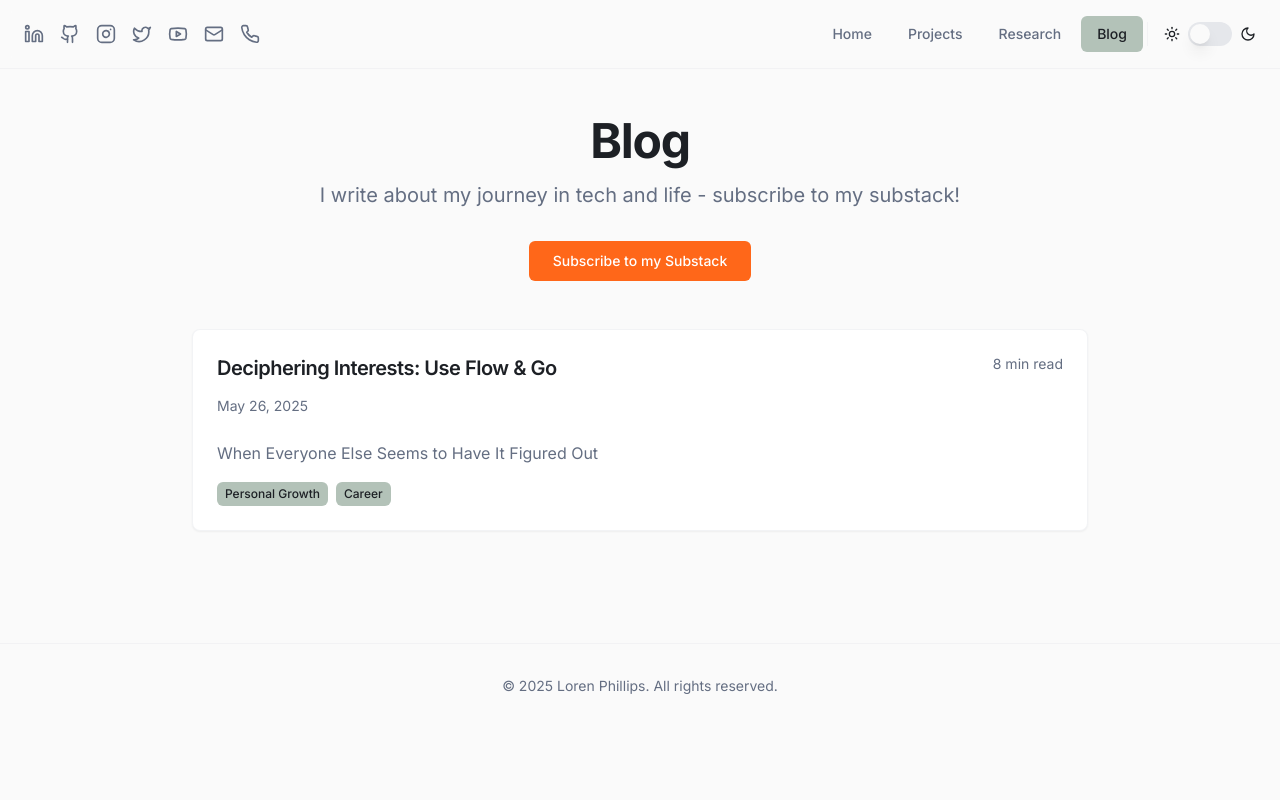
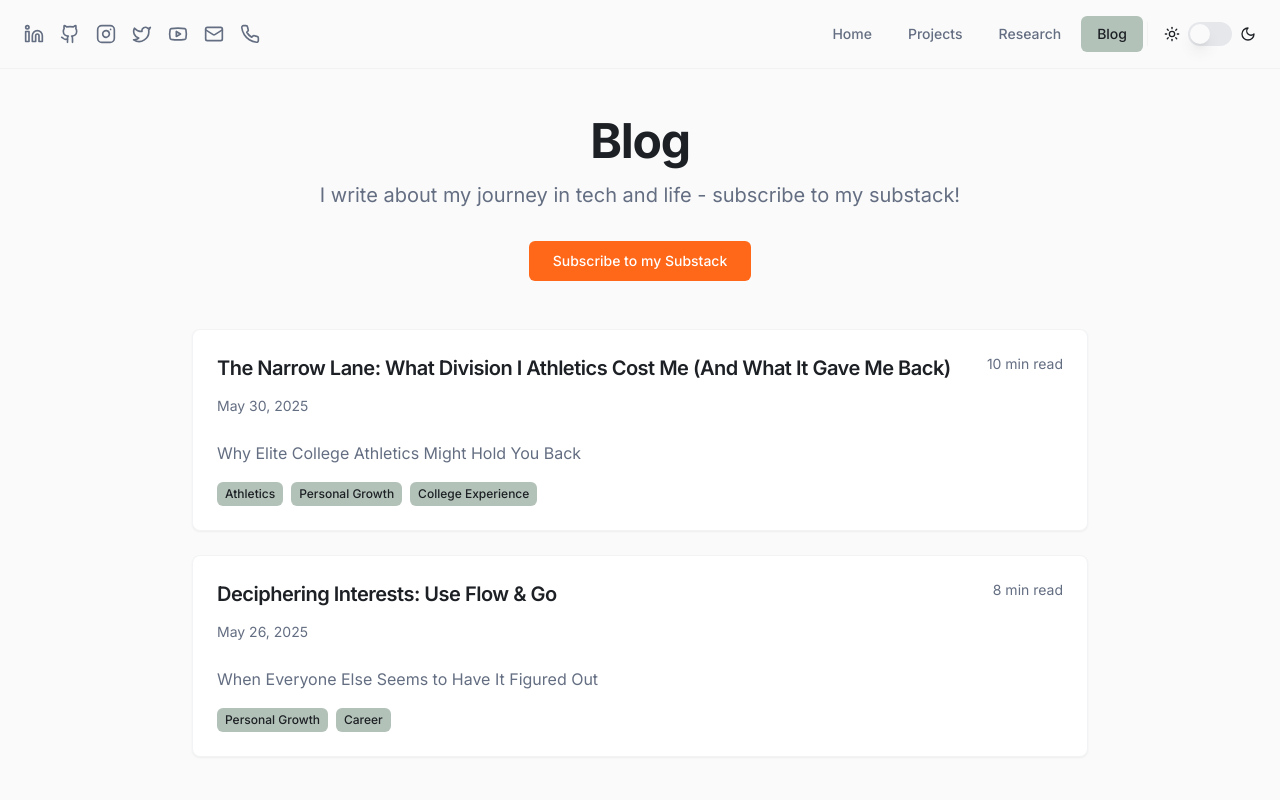
Before and after one commit to lorenjphillips/loren-fyi-web, a React (Vite) app: page /blog in a window 1280 px wide. Shown: the top 800 px of the page. Built offline with nearby package versions, Linux system fonts and the light colour scheme.

Commit message:
feat: new blog post d1 sports

```diff
--- a/src/pages/Blog.tsx
+++ b/src/pages/Blog.tsx
@@ -4,6 +4,14 @@ import { Button } from "@/components/ui/button";
 
 export default function Blog() {
   const blogPosts = [
+    {
+      title: "The Narrow Lane: What Division I Athletics Cost Me (And What It Gave Me Back)",
+      excerpt: "Why Elite College Athletics Might Hold You Back",
+      date: "May 30, 2025",
+      readTime: "10 min read",
+      tags: ["Athletics", "Personal Growth", "College Experience"],
+      link: "https://open.substack.com/pub/loforeal/p/the-narrow-lane-what-division-i-athletics?r=1rvblp&utm_campaign=post&utm_medium=web&showWelcomeOnShare=true"
+    },
     {
       title: "Deciphering Interests: Use Flow & Go",
       excerpt: "When Everyone Else Seems to Have It Figured Out",
```
